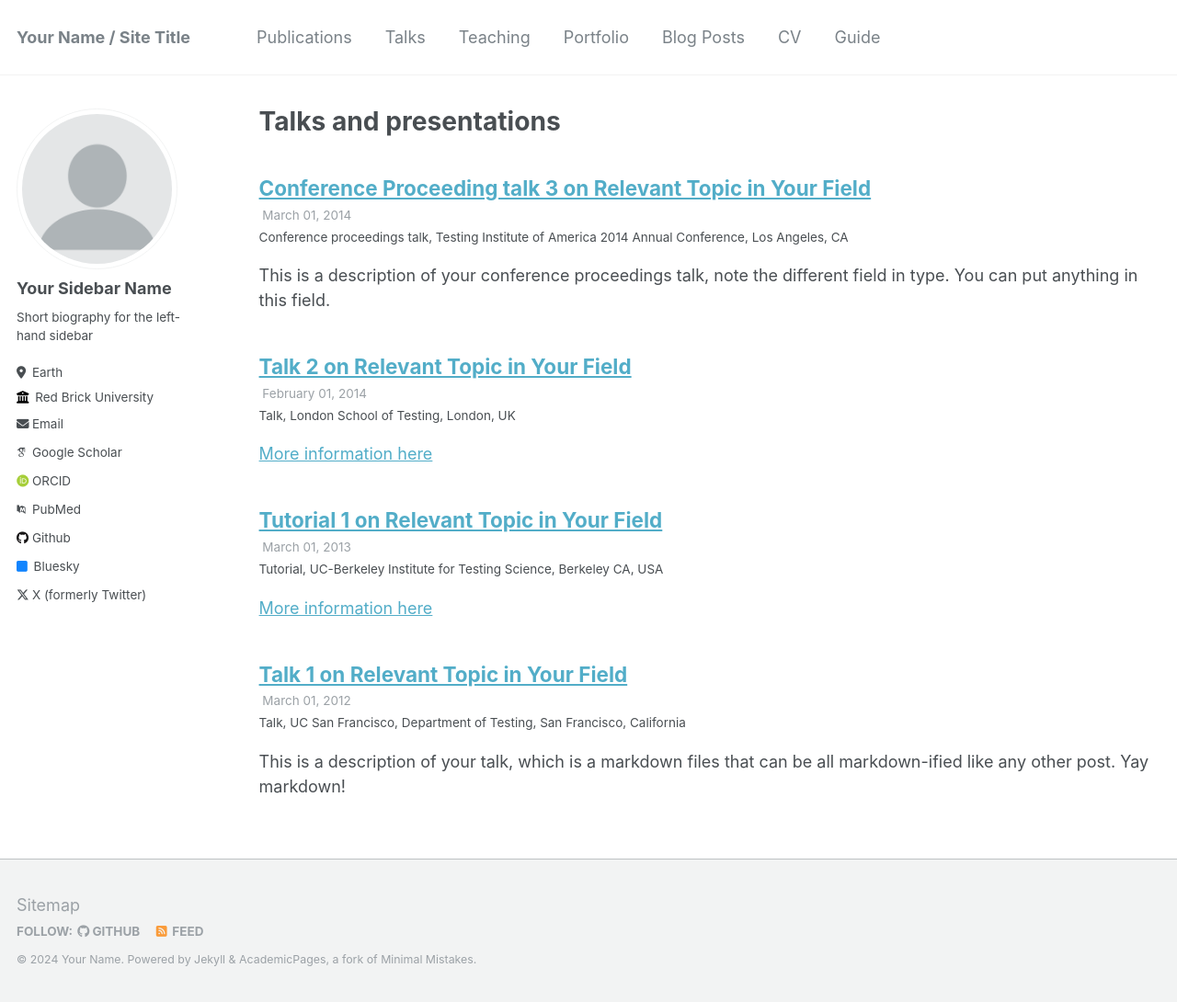
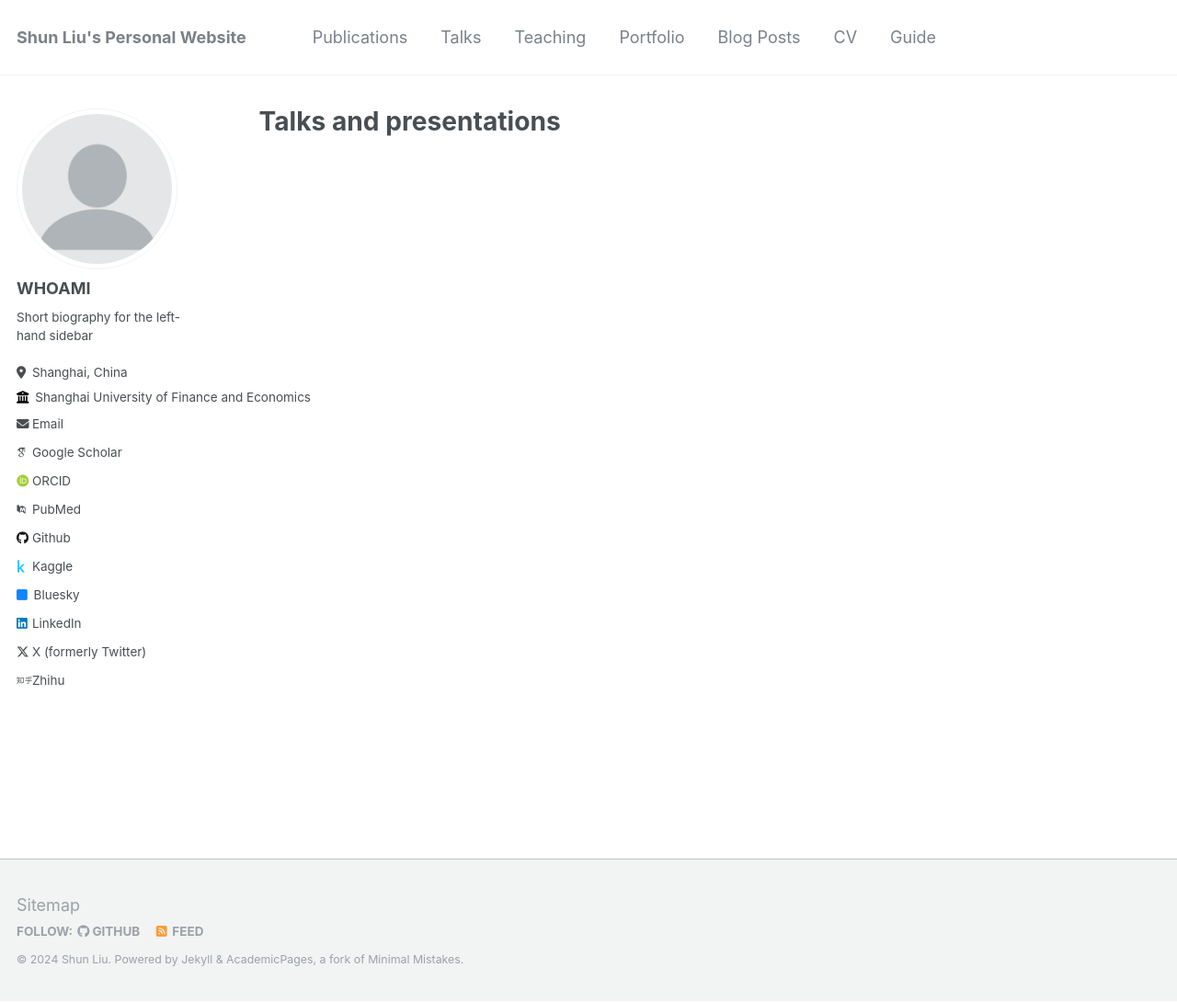
Before and after one commit to shunliu01/shunliu01.github.io, a Jekyll site: the page built from _pages/talks.html, in a window 1280 px wide and 1090 px high. Shown: the whole window at 92% size. Built offline with Jekyll 4.4.1, drawn with Linux system fonts in a browser that asks for light colours; some web fonts are replaced.

Commit message:
Update _config.yml

```diff
--- a/_config.yml
+++ b/_config.yml
@@ -8,13 +8,13 @@
 
 # Basic Site Settings
 locale                   : "en-US"
-title                    : "Your Name / Site Title"
+title                    : "Shun Liu's Personal Website"
 title_separator          : "-"
-name                     : &name "Your Name"
-description              : &description "personal description"
-url                      : https://academicpages.github.io # the base hostname & protocol for your site e.g. "https://mmistakes.github.io"
+name                     : &name "Shun Liu"
+description              : &description "A CS junior and passionate researcher"
+url                      : https://shunliu01.github.io # the base hostname & protocol for your site e.g. "https://mmistakes.github.io"
 baseurl                  : "" # the subpath of your site, e.g. "/blog"
-repository               : "academicpages/academicpages.github.io"
+repository               : "shunliu01/shunliu01.github.io"
 
 # Site Author - The following control what appear as part of the author content on the side bar.
 #               If a field is blank the icon and link will not appear, otherwise it will be shown.
@@ -22,19 +22,19 @@ repository               : "academicpages/academicpages.github.io"
 author:
   # Biographic information
   avatar           : "profile.png"
-  name             : "Your Sidebar Name"
+  name             : "WHOAMI"
   pronouns         : # example: "she/her"
   bio              : "Short biography for the left-hand sidebar"
-  location         : "Earth"
-  employer         : "Red Brick University"
+  location         : "Shanghai, China"
+  employer         : "Shanghai University of Finance and Economics"
   uri              : # URL
-  email            : "none@example.org"
+  email            : "kevinliuleo@gmail.com"
 
   # Academic websites
   arxiv            : # URL - Update with the correct link to your profile
-  googlescholar    : "https://scholar.google.com/citations?user=PS_CX0AAAAAJ"
+  googlescholar    : "https://scholar.google.com/citations?user=9Y1aQ0oAAAAJ"
   impactstory      : # URL
-  orcid            : "http://orcid.org/yourorcidurl"
+  orcid            : "http://orcid.org/0009-0007-5240-9114"
   pubmed           : "https://www.ncbi.nlm.nih.gov/pubmed/?term=john+snow"
   researchgate     : # URL
 
@@ -42,8 +42,8 @@ author:
   bitbucket        : # Username - Update with your username on the site
   codepen          : # Username
   dribbble         : # Username
-  github           : "academicpages"
-  kaggle           : # Username
+  github           : "shunliu01"
+  kaggle           : "liushundawang"
   stackoverflow    : # User number or user number and name (i.e., use "1" or "1/jeff-atwood")
 
   # Social media
@@ -56,7 +56,7 @@ author:
   keybase          : # Username
   instagram        : # Username
   lastfm           : # Username
-  linkedin         : # Username
+  linkedin         : "shun-liu-5285492a2"
   mastodon         : # URL
   medium           : # URL
   pinterest        : # Username
@@ -70,7 +70,7 @@ author:
   wikipedia        : # Username
   xing             : # Username
   youtube          : # Username
-  zhihu            : # URL
+  zhihu            : "冬天的瓜"
 
 
 # Site Settings
@@ -207,7 +207,7 @@ collections:
   portfolio:
     output: true
     permalink: /:collection/:path/
-  talks:
+  courses:
     output: true
     permalink: /:collection/:path/
 
```
